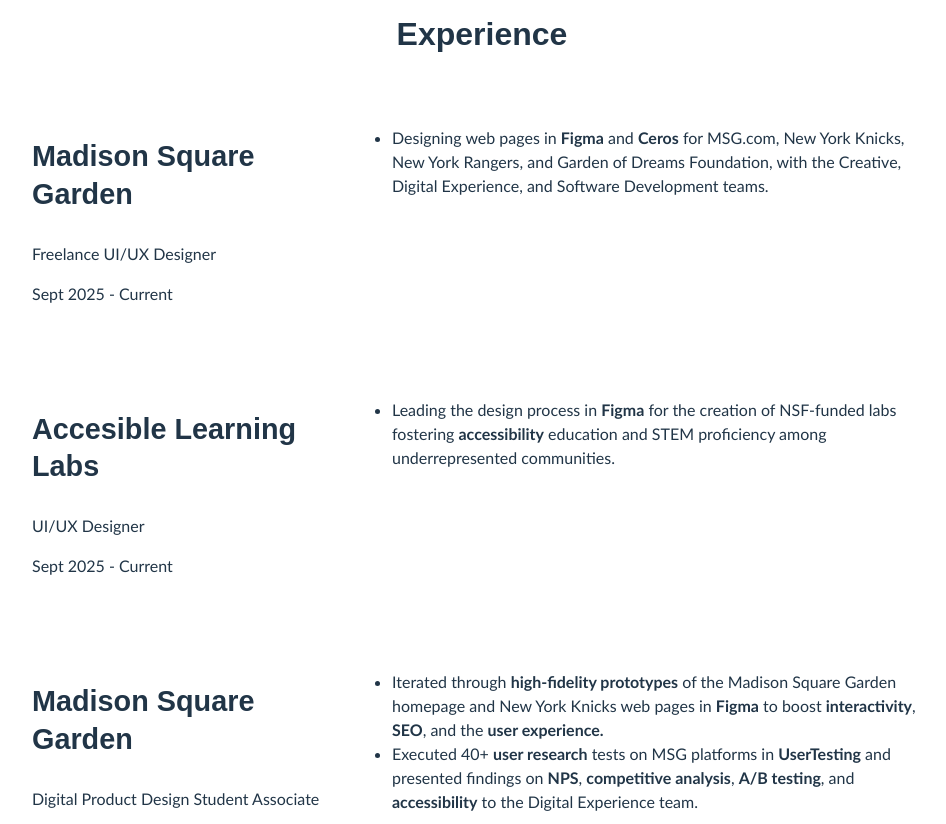
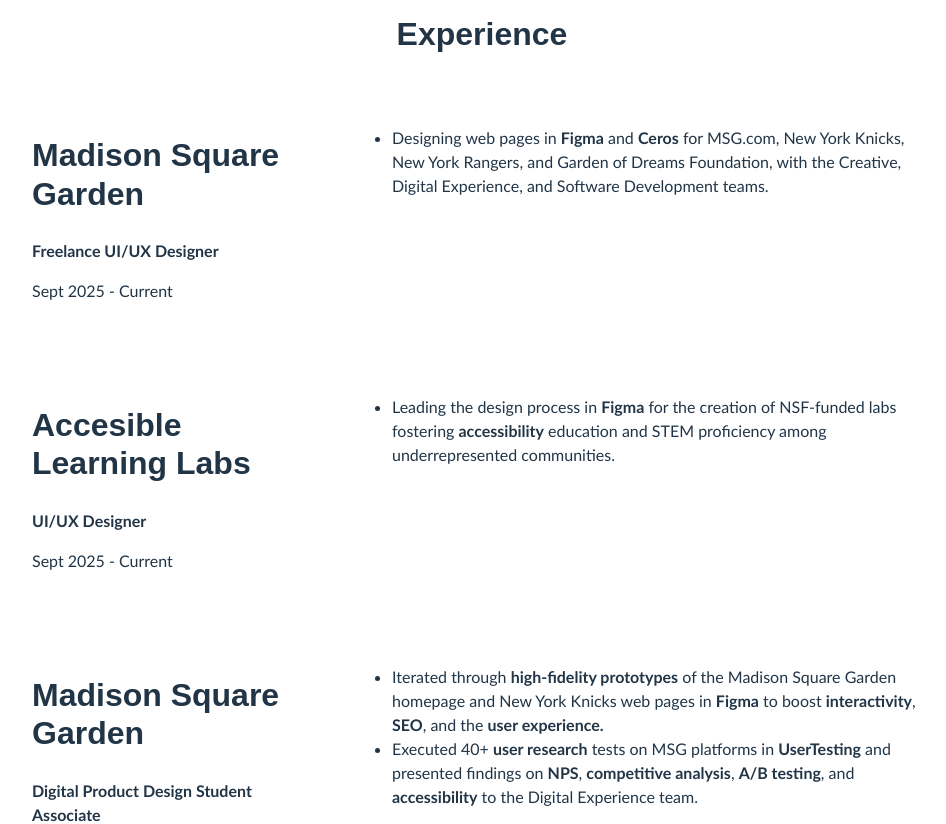
Before and after one commit to chrissye0/personal-website, a React (Vite) app: page /about in a window 1280 px wide. Shown: the part 1240-2064 px from the top of the page, without its empty margins (158-1104 px from the left). Built offline with nearby package versions, Linux system fonts and the light colour scheme.

Commit message:
minor css changes and file name changes

```diff
--- a/src/components/About/Job.jsx
+++ b/src/components/About/Job.jsx
@@ -2,8 +2,8 @@
     return (
         <section className="job">
             <section className="job-details">
-                <h3>{company}</h3>
-                <p>{title}</p>
+                <h2>{company}</h2>
+                <b>{title}</b>
                 <p>{duration}</p>
             </section>
             <ul>
--- a/src/components/Home/Header.jsx
+++ b/src/components/Home/Header.jsx
@@ -1,5 +1,5 @@
 import { Canvas } from '@react-three/fiber'
-import Experience from './Experience.jsx';
+import Three from './Three.jsx';
 
 export default function Header() {
   return (
@@ -11,7 +11,7 @@
         position: [0, 0, 6]
       }}
     >
-      <Experience />
+      <Three />
     </Canvas>
   )
 }
```
Also changed, not shown: src/components/Home/Three.jsx (renamed from src/components/Home/Experience.jsx).
